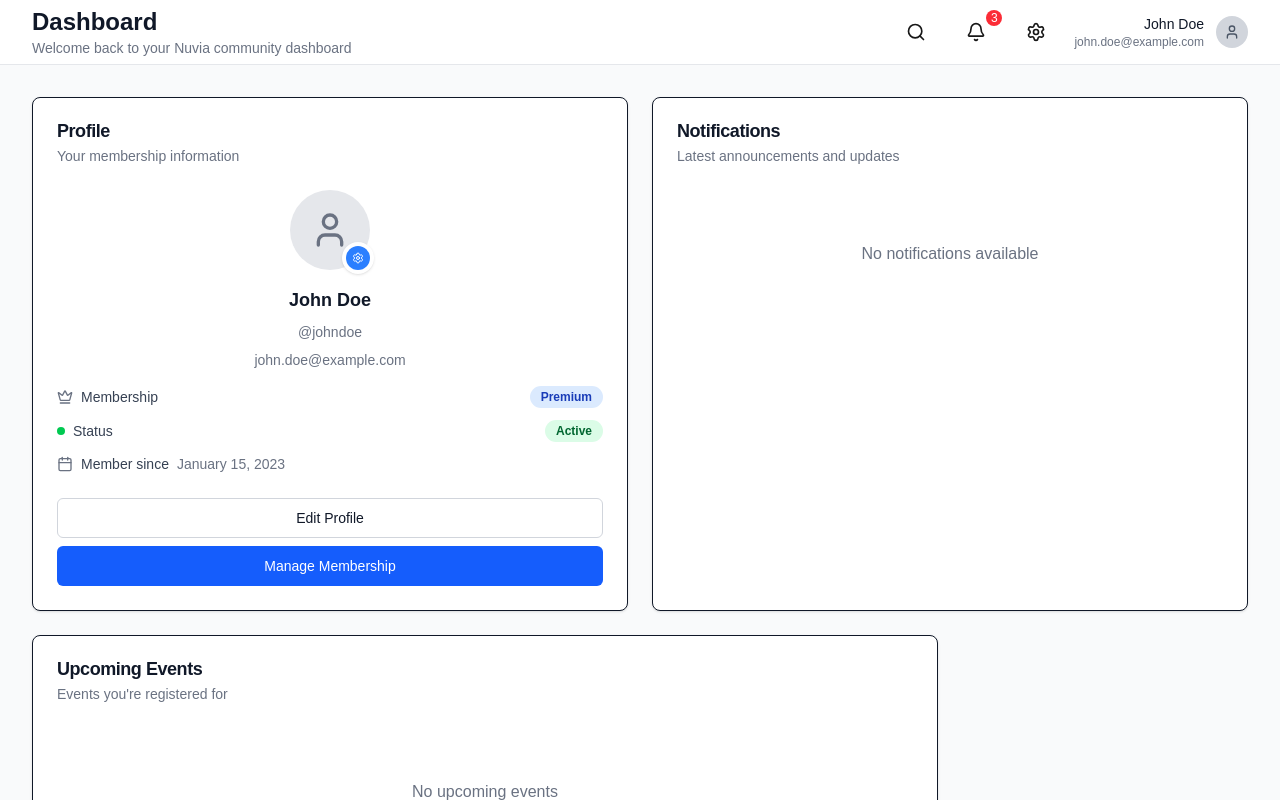
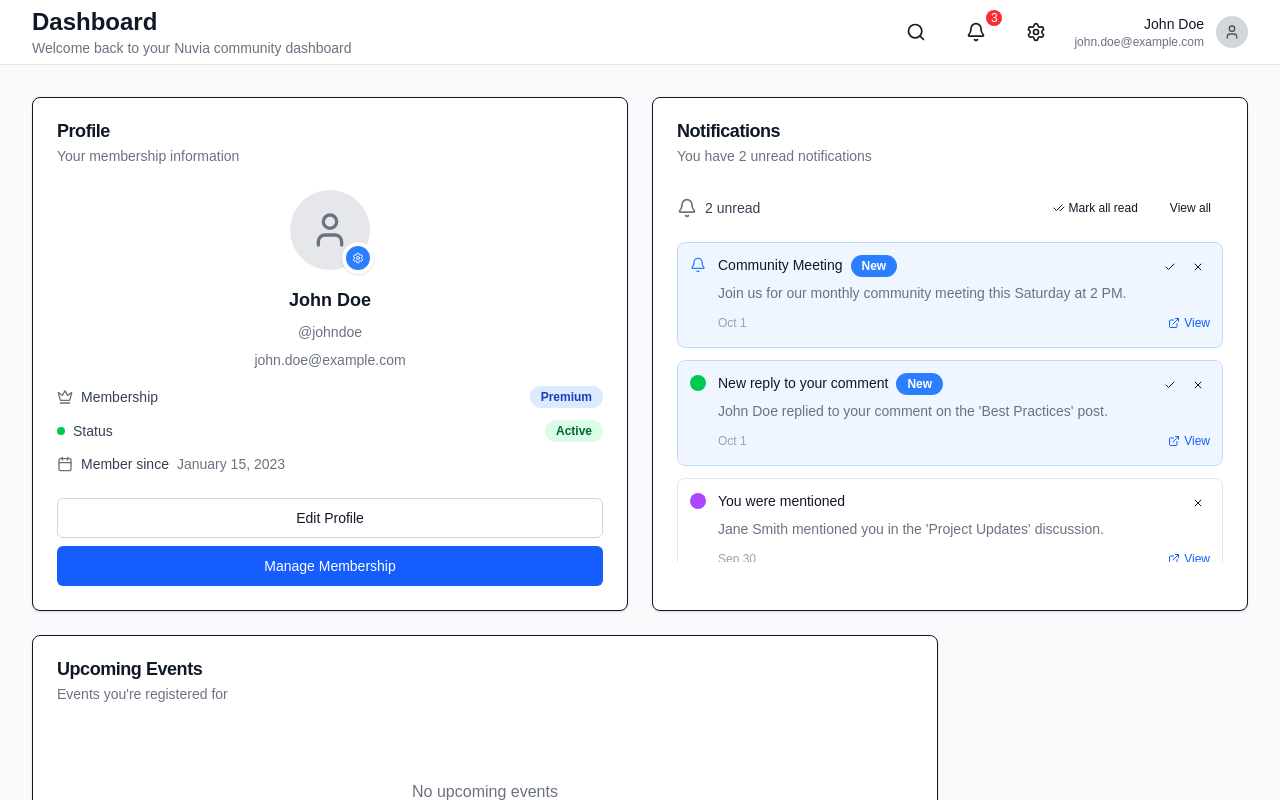
Before and after one commit to amaruki/nuvia, a Next.js app: page /dashboard in a window 1280 px wide. Shown: the top 800 px of the page. Built offline with nearby package versions, Linux system fonts and the light colour scheme.

Commit message:
feat(dashboard): implement notifications widget with interactive features

```diff
--- a/src/components/dashboard/widgets/NotificationsWidget.tsx
+++ b/src/components/dashboard/widgets/NotificationsWidget.tsx
@@ -1,23 +1,226 @@
+"use client";
+
 import * as React from "react"
 import { WidgetContainer } from "../ui/WidgetContainer"
-import { EmptyState } from "../ui/EmptyState"
-import { Bell } from "lucide-react"
+import { Card, CardContent } from "../ui/Card"
+import { Button } from "@/components/ui/button"
+import { Badge } from "../ui/Badge"
+import { Bell, Check, CheckCheck, ExternalLink, X } from "lucide-react"
+import { Notification } from "@/types/dashboard.types"
 
-export function NotificationsWidget() {
+interface NotificationsWidgetProps {
+  notifications?: Notification[]
+  onMarkAsRead?: (id: string) => void
+  onMarkAllAsRead?: () => void
+  onDismiss?: (id: string) => void
+  onViewAll?: () => void
+}
+
+// Mock notifications data - in a real app, this would come from an API
+const mockNotifications: Notification[] = [
+  {
+    id: "1",
+    type: "announcement",
+    title: "Community Meeting",
+    message: "Join us for our monthly community meeting this Saturday at 2 PM.",
+    createdAt: new Date("2023-10-01T10:30:00"),
+    read: false,
+    actionUrl: "/events/community-meeting",
+  },
+  {
+    id: "2",
+    type: "comment-reply",
+    title: "New reply to your comment",
+    message: "John Doe replied to your comment on the 'Best Practices' post.",
+    createdAt: new Date("2023-10-01T09:15:00"),
+    read: false,
+    actionUrl: "/forum/best-practices#comment-123",
+  },
+  {
+    id: "3",
+    type: "mention",
+    title: "You were mentioned",
+    message: "Jane Smith mentioned you in the 'Project Updates' discussion.",
+    createdAt: new Date("2023-09-30T16:45:00"),
+    read: true,
+    actionUrl: "/forum/project-updates#comment-456",
+  },
+  {
+    id: "4",
+    type: "event-reminder",
+    title: "Event Reminder",
+    message: "Don't forget about the 'Web Development Workshop' tomorrow at 10 AM.",
+    createdAt: new Date("2023-09-30T14:20:00"),
+    read: true,
+    actionUrl: "/events/web-dev-workshop",
+  },
+]
+
+const getNotificationIcon = (type: string) => {
+  switch (type) {
+    case "announcement":
+      return <Bell className="h-4 w-4 text-blue-500" />
+    case "comment-reply":
+      return <div className="h-4 w-4 rounded-full bg-green-500"></div>
+    case "mention":
+      return <div className="h-4 w-4 rounded-full bg-purple-500"></div>
+    case "event-reminder":
+      return <div className="h-4 w-4 rounded-full bg-yellow-500"></div>
+    default:
+      return <Bell className="h-4 w-4 text-gray-500" />
+  }
+}
+
+const formatDate = (date: Date) => {
+  const now = new Date()
+  const diffInHours = Math.floor((now.getTime() - date.getTime()) / (1000 * 60 * 60))
+
+  if (diffInHours < 1) {
+    return "Just now"
+  } else if (diffInHours < 24) {
+    return `${diffInHours}h ago`
+  } else {
+    return new Intl.DateTimeFormat("en-US", {
+      month: "short",
+      day: "numeric",
+    }).format(date)
+  }
+}
+
+export function NotificationsWidget({
+  notifications = mockNotifications,
+  onMarkAsRead,
+  onMarkAllAsRead,
+  onDismiss,
+  onViewAll,
+}: NotificationsWidgetProps) {
+  const unreadCount = notifications.filter(n => !n.read).length
+
   return (
     <WidgetContainer
       type="notifications"
       title="Notifications"
-      description="Latest announcements and updates"
+      description={`You have ${unreadCount} unread notification${unreadCount !== 1 ? 's' : ''}`}
       size="medium"
-      empty={true}
-      emptyMessage="No notifications available"
     >
-      <EmptyState
-        title="No Notifications"
-        description="Your latest notifications, announcements, and reminders will appear here."
-        icon={<Bell className="h-12 w-12 text-gray-400" />}
-      />
+      <Card className="border-0 shadow-none">
+        <CardContent className="p-0">
+          <div className="space-y-4">
+            {/* Header with actions */}
+            <div className="flex items-center justify-between">
+              <div className="flex items-center space-x-2">
+                <Bell className="h-5 w-5 text-gray-500" />
+                <span className="text-sm font-medium text-gray-700">
+                  {unreadCount} unread
+                </span>
+              </div>
+              <div className="flex space-x-2">
+                {unreadCount > 0 && (
+                  <Button
+                    variant="ghost"
+                    size="sm"
+                    onClick={onMarkAllAsRead}
+                    className="text-xs"
+                  >
+                    <CheckCheck className="h-3 w-3 mr-1" />
+                    Mark all read
+                  </Button>
+                )}
+                <Button
+                  variant="ghost"
+                  size="sm"
+                  onClick={onViewAll}
+                  className="text-xs"
+                >
+                  View all
+                </Button>
+              </div>
+            </div>
+
+            {/* Notifications list */}
+            <div className="space-y-3 max-h-80 overflow-y-auto">
+              {notifications.length === 0 ? (
+                <div className="text-center py-8 text-gray-500">
+                  <Bell className="h-8 w-8 mx-auto mb-2 text-gray-400" />
+                  <p>No notifications</p>
+                </div>
+              ) : (
+                notifications.map((notification) => (
+                  <div
+                    key={notification.id}
+                    className={`p-3 rounded-lg border ${
+                      notification.read
+                        ? "bg-white border-gray-200"
+                        : "bg-blue-50 border-blue-200"
+                    }`}
+                  >
+                    <div className="flex items-start space-x-3">
+                      <div className="mt-0.5">
+                        {getNotificationIcon(notification.type)}
+                      </div>
+                      <div className="flex-1 min-w-0">
+                        <div className="flex items-start justify-between">
+                          <h4 className={`text-sm font-medium truncate ${
+                            notification.read ? "text-gray-900" : "text-gray-900"
+                          }`}>
+                            {notification.title}
+                            {!notification.read && (
+                              <Badge className="ml-2 bg-blue-500 text-white text-xs">
+                                New
+                              </Badge>
+                            )}
+                          </h4>
+                          <div className="flex space-x-1 ml-2">
+                            {!notification.read && (
+                              <Button
+                                variant="ghost"
+                                size="sm"
+                                onClick={() => onMarkAsRead?.(notification.id)}
+                                className="h-6 w-6 p-0"
+                              >
+                                <Check className="h-3 w-3" />
+                              </Button>
+                            )}
+                            <Button
+                              variant="ghost"
+                              size="sm"
+                              onClick={() => onDismiss?.(notification.id)}
+                              className="h-6 w-6 p-0"
+                            >
+                              <X className="h-3 w-3" />
+                            </Button>
+                          </div>
+                        </div>
+                        <p className="text-sm text-gray-500 mt-1">
+                          {notification.message}
+                        </p>
+                        <div className="flex items-center justify-between mt-2">
+                          <span className="text-xs text-gray-400">
+                            {formatDate(notification.createdAt)}
+                          </span>
+                          {notification.actionUrl && (
+                            <Button
+                              variant="ghost"
+                              size="sm"
+                              className="text-xs text-blue-600 hover:text-blue-800 h-6 p-0"
+                              asChild
+                            >
+                              <a href={notification.actionUrl}>
+                                <ExternalLink className="h-3 w-3 mr-1" />
+                                View
+                              </a>
+                            </Button>
+                          )}
+                        </div>
+                      </div>
+                    </div>
+                  </div>
+                ))
+              )}
+            </div>
+          </div>
+        </CardContent>
+      </Card>
     </WidgetContainer>
   )
 }
```
